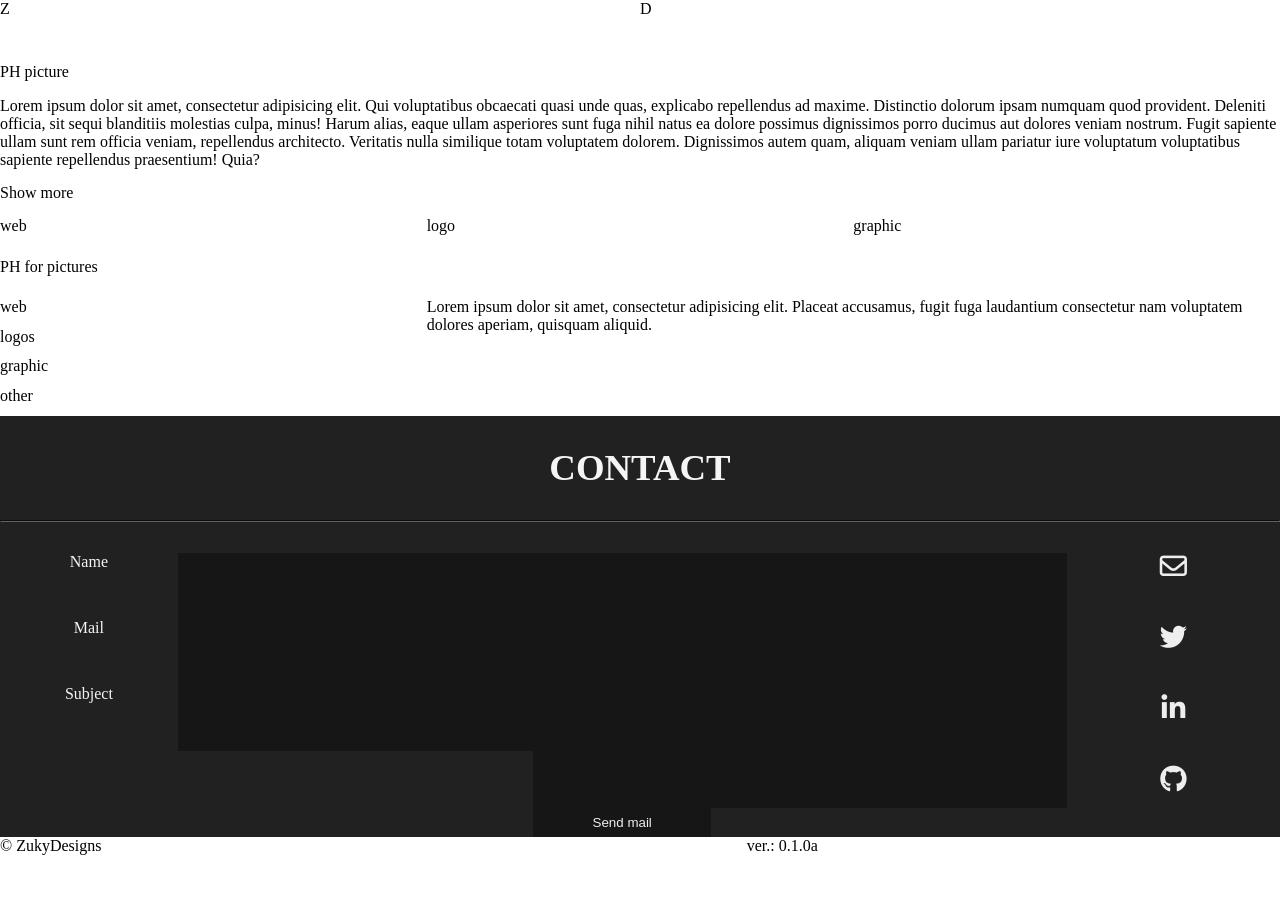
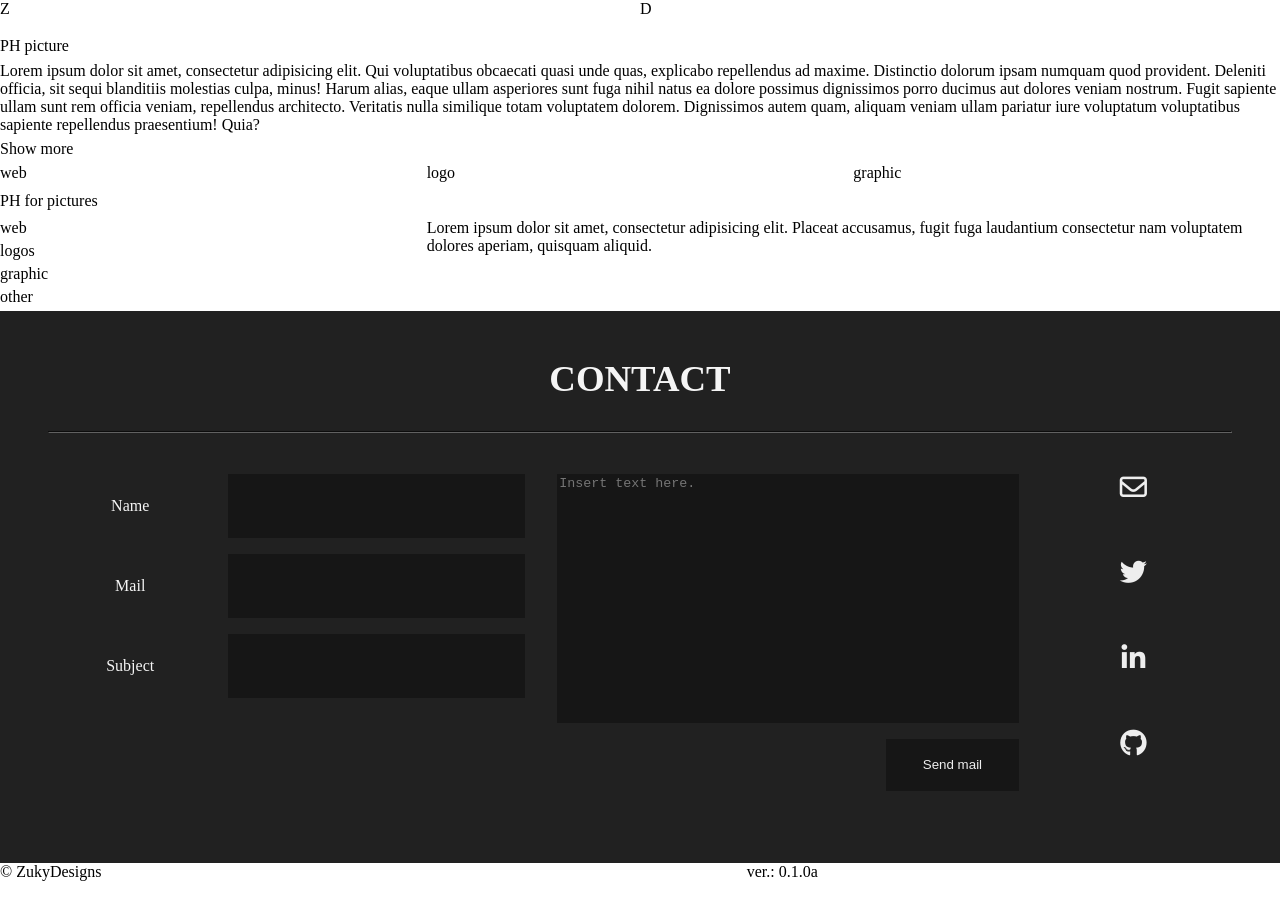
Before and after one commit to zuky-dev/zukydesigns.github.io, a Jekyll site: the page built from _pages/index.html, in a window 1280 px wide. Built offline with Jekyll 4.4.1, drawn with Linux system fonts in a browser that asks for light colours; nearby versions of some CDN libraries.

Commit message:
changes according to sass

```diff
--- a/_includes/contact.html
+++ b/_includes/contact.html
@@ -1,27 +1,27 @@
-<div class="contact gc12 grid">
+<div class="contact gc12 grid p6 pt2">
   <div class="gc12">
-    <h2>CONTACT</h2><hr>
+    <h2>CONTACT</h2><hr class="mb2">
   </div>
-  <form class="gc10 grid" action="">
-    <div class="gc6 grid mInfo"> <!--TODO: classWTF-->
-      <span class="gc4">Name</span>
-      <input class="gc8" type="text" name="" value="">
-      <span class="gc4">Mail</span>
-      <input class="gc8" type="text" name="" value="">
-      <span class="gc4">Subject</span>
-      <input class="gc8" type="text" name="" value="">
+  <form class="gc10 gc12_md-down grid" action="">
+    <div class="gc6 gc12_md-down grid mInfo mt2"> <!--TODO: classWTF-->
+      <span class="gc4 gc12_sm-down txt">Name</span>
+      <input class="gc8 gc12_sm-down px6 mx2 mb2" type="text" name="" value="">
+      <span class="gc4 gc12_sm-down txt">Mail</span>
+      <input class="gc8 gc12_sm-down px6 mx2 mb2" type="text" name="" value="">
+      <span class="gc4 gc12_sm-down txt">Subject</span>
+      <input class="gc8 gc12_sm-down px6 mx2 mb2" type="text" name="" value="">
     </div>
-    <div class="gc6 grid">
-      <textarea class="gc12" name="name" rows="16" cols="30"></textarea>
-      <button class="gc4" type="button" name="button">Send mail</button>
+    <div class="gc6 gc12_md-down grid">
+      <textarea class="gc12 m2" name="name" rows="16" cols="30" placeholder="Insert text here."></textarea>
+      <button class="go9c4 gc12_md-down mx2 mb3 py2" type="button" name="button">Send mail</button>
     </div>
   </form>
-  <div class="gc2 grid">
+  <div class="gc2 gc12_md-down grid mt2">
     <!-- TODO: simplify the lower -->
     {% for entry in site.data.footer %}
       {% if entry.name == "Social" %}
         {% for social in entry.types %}
-          <a class="gc12" href="{{social.url}}"><span class="{{social.icon}}"></span></a>
+          <a class="gc12 gc{{12 | divided_by: entry.types.size | ceil }}_md-down" href="{{social.url}}"><span class="{{social.icon}}"></span></a>
         {% endfor%}
       {% endif %}
     {% endfor %}
```
